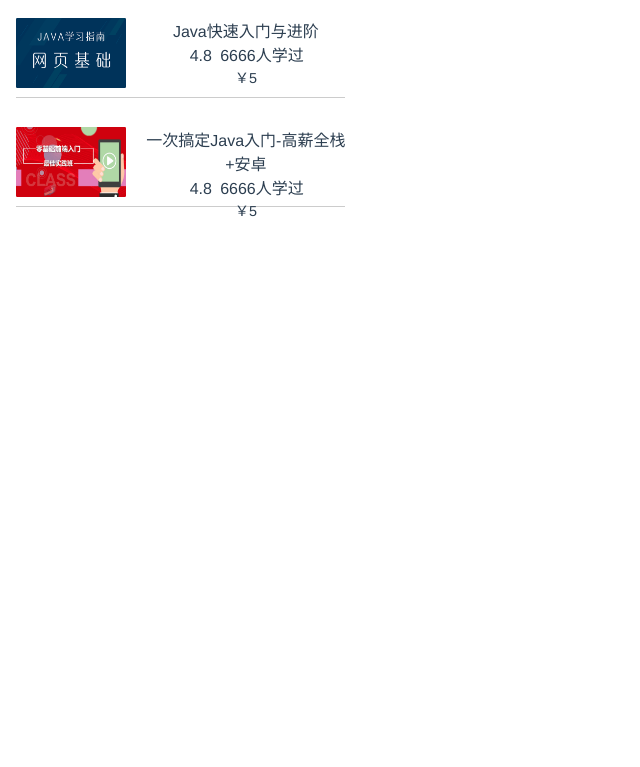
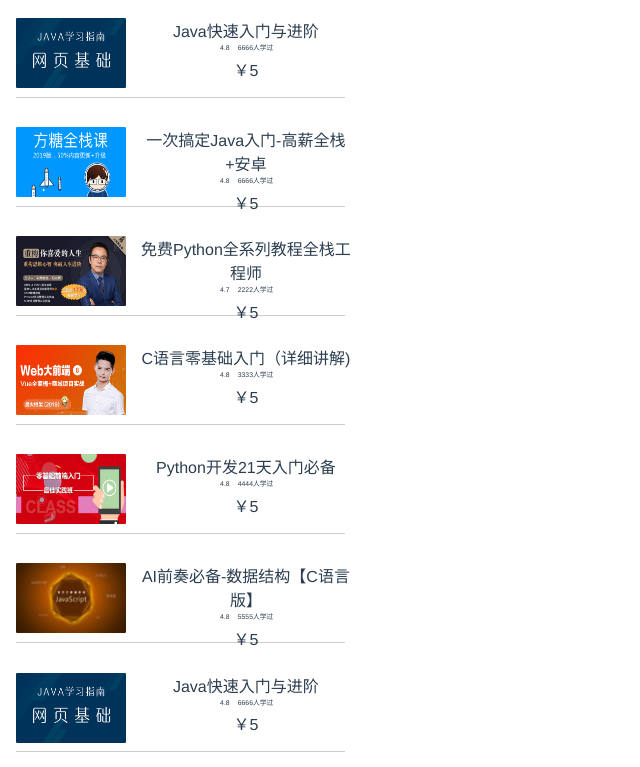
Before and after one commit to elqy/eduAppDemo, a Vue app: page / in a window 1280 px wide. Shown: the part 453-1220 px from the top of the page, without its empty margins (0-640 px from the left). Before the commit the page ends 800 px from the top, so only its background shows below. Built offline with nearby package versions, Linux system fonts and the light colour scheme.

Commit message:
更新Search.vue

```diff
--- a/src/components/Search.vue
+++ b/src/components/Search.vue
@@ -7,7 +7,7 @@
 				<span class="filter-label">筛选：</span>
 				<div class="filter-type">
 					<span class="filter-down">全部</span>
-					<i class="icon"></i>
+					<span class="fa fa-caret-down"></span>
 					<div class="dropdown-menu" style="display: none;">
 						<ul>
 							<li>全部</li>
@@ -20,7 +20,7 @@
 				<span class="pai">排序:</span>
 				<div class="filter-type">
 					<span class="filter-down">最热</span>
-					<i class="icon"></i>
+					<span class="fa fa-caret-down"></span>
 					<div class="dropdown-menu" style="display: none;">
 						<ul>
 							<li>全部</li>
@@ -33,16 +33,18 @@
 			</div>
 		</div>
 		<!--课程详情-->
-		<div id="CourseDetail">
-			<SearchItem v-for="item in items" :key="item.title" :src="item.src" >
-			<main>
-				{{item.title}}
-				<div>
-					<span slot="slotgrade"  class="course_mark-count">{{item.grade}}</span>
-					<span slot="slotnumber"  class="course_learn-count">{{item.number}}</span>
+		<div id="CourseDetail" v-infinite-scroll="loadMore" infinite-scroll-disabled="loading" infinite-scroll-distance="6">
+			<SearchItem v-for="item in items" :key="item.title" :src="item.src">
+				<main>
+					{{ item.title }}
+					<div class="course_mark">
+						<span slot="slotgrade" class="course_mark-count">{{ item.grade }}</span>
+						<span slot="slotnumber" class="course_learn-count">{{ item.number }}</span>
 					</div>
-					<p class="course_price"><span slot="slotprice" class="course_price-discount">{{item.price}}</span></p>
-			</main>
+					<p>
+						<span slot="slotprice" class="course_price-discount">{{ item.price }}</span>
+					</p>
+				</main>
 			</SearchItem>
 		</div>
 	</div>
@@ -87,13 +89,224 @@ let items = [
 		price: '￥5'
 	},
 	{
+		src: require('../assets/images/dbaeda15b0394f95a2647852adc8876e.png'),
+		title: '一次搞定Java入门-高薪全栈+安卓',
+		grade: '4.8',
+		number: '6666人学过',
+		price: '￥5'
+	},
+	{
+		src: require('../assets/images/5e3104af1e814b4ba8f380581610f771.jpg'),
+		title: '免费Python全系列教程全栈工程师',
+		grade: '4.7',
+		number: '2222人学过',
+		price: '￥5'
+	},
+	{
+		src: require('../assets/images/6cbd1cd50e224cadb476293081563bf2.jpg'),
+		title: 'C语言零基础入门（详细讲解)',
+		grade: '4.8',
+		number: '3333人学过',
+		price: '￥5'
+	},
+	{
 		src: require('../assets/images/7bd23890-2a16-439f-bb94-bde8079e3bd6.jpg'),
+		title: 'Python开发21天入门必备',
+		grade: '4.8',
+		number: '4444人学过',
+		price: '￥5'
+	},
+	{
+		src: require('../assets/images/6631742865841211713.jpg'),
+		title: 'AI前奏必备-数据结构【C语言版】',
+		grade: '4.8',
+		number: '5555人学过',
+		price: '￥5'
+	},
+	{
+		src: require('../assets/images/d3d4e073db8744578ea3ff706d8cb0a0.jpg'),
+		title: 'Java快速入门与进阶',
+		grade: '4.8',
+		number: '6666人学过',
+		price: '￥5'
+	},
+	{
+		src: require('../assets/images/dbaeda15b0394f95a2647852adc8876e.png'),
+		title: '一次搞定Java入门-高薪全栈+安卓',
+		grade: '4.8',
+		number: '6666人学过',
+		price: '￥5'
+	},
+	{
+		src: require('../assets/images/5e3104af1e814b4ba8f380581610f771.jpg'),
+		title: '免费Python全系列教程全栈工程师',
+		grade: '4.7',
+		number: '2222人学过',
+		price: '￥5'
+	},
+	{
+		src: require('../assets/images/6cbd1cd50e224cadb476293081563bf2.jpg'),
+		title: 'C语言零基础入门（详细讲解)',
+		grade: '4.8',
+		number: '3333人学过',
+		price: '￥5'
+	},
+	{
+		src: require('../assets/images/7bd23890-2a16-439f-bb94-bde8079e3bd6.jpg'),
+		title: 'Python开发21天入门必备',
+		grade: '4.8',
+		number: '4444人学过',
+		price: '￥5'
+	},
+	{
+		src: require('../assets/images/6631742865841211713.jpg'),
+		title: 'AI前奏必备-数据结构【C语言版】',
+		grade: '4.8',
+		number: '5555人学过',
+		price: '￥5'
+	},
+	{
+		src: require('../assets/images/d3d4e073db8744578ea3ff706d8cb0a0.jpg'),
+		title: 'Java快速入门与进阶',
+		grade: '4.8',
+		number: '6666人学过',
+		price: '￥5'
+	},
+	{
+		src: require('../assets/images/dbaeda15b0394f95a2647852adc8876e.png'),
+		title: '一次搞定Java入门-高薪全栈+安卓',
+		grade: '4.8',
+		number: '6666人学过',
+		price: '￥5'
+	},
+
+	{
+		src: require('../assets/images/5e3104af1e814b4ba8f380581610f771.jpg'),
+		title: '免费Python全系列教程全栈工程师',
+		grade: '4.7',
+		number: '2222人学过',
+		price: '￥5'
+	},
+	{
+		src: require('../assets/images/6cbd1cd50e224cadb476293081563bf2.jpg'),
+		title: 'C语言零基础入门（详细讲解)',
+		grade: '4.8',
+		number: '3333人学过',
+		price: '￥5'
+	},
+	{
+		src: require('../assets/images/7bd23890-2a16-439f-bb94-bde8079e3bd6.jpg'),
+		title: 'Python开发21天入门必备',
+		grade: '4.8',
+		number: '4444人学过',
+		price: '￥5'
+	},
+	{
+		src: require('../assets/images/6631742865841211713.jpg'),
+		title: 'AI前奏必备-数据结构【C语言版】',
+		grade: '4.8',
+		number: '5555人学过',
+		price: '￥5'
+	},
+	{
+		src: require('../assets/images/d3d4e073db8744578ea3ff706d8cb0a0.jpg'),
+		title: 'Java快速入门与进阶',
+		grade: '4.8',
+		number: '6666人学过',
+		price: '￥5'
+	},
+	{
+		src: require('../assets/images/dbaeda15b0394f95a2647852adc8876e.png'),
+		title: '一次搞定Java入门-高薪全栈+安卓',
+		grade: '4.8',
+		number: '6666人学过',
+		price: '￥5'
+	},
+
+	{
+		src: require('../assets/images/5e3104af1e814b4ba8f380581610f771.jpg'),
+		title: '免费Python全系列教程全栈工程师',
+		grade: '4.7',
+		number: '2222人学过',
+		price: '￥5'
+	},
+	{
+		src: require('../assets/images/6cbd1cd50e224cadb476293081563bf2.jpg'),
+		title: 'C语言零基础入门（详细讲解)',
+		grade: '4.8',
+		number: '3333人学过',
+		price: '￥5'
+	},
+	{
+		src: require('../assets/images/7bd23890-2a16-439f-bb94-bde8079e3bd6.jpg'),
+		title: 'Python开发21天入门必备',
+		grade: '4.8',
+		number: '4444人学过',
+		price: '￥5'
+	},
+	{
+		src: require('../assets/images/6631742865841211713.jpg'),
+		title: 'AI前奏必备-数据结构【C语言版】',
+		grade: '4.8',
+		number: '5555人学过',
+		price: '￥5'
+	},
+	{
+		src: require('../assets/images/d3d4e073db8744578ea3ff706d8cb0a0.jpg'),
+		title: 'Java快速入门与进阶',
+		grade: '4.8',
+		number: '6666人学过',
+		price: '￥5'
+	},
+	{
+		src: require('../assets/images/dbaeda15b0394f95a2647852adc8876e.png'),
+		title: '一次搞定Java入门-高薪全栈+安卓',
+		grade: '4.8',
+		number: '6666人学过',
+		price: '￥5'
+	},
+	{
+		src: require('../assets/images/5e3104af1e814b4ba8f380581610f771.jpg'),
+		title: '免费Python全系列教程全栈工程师',
+		grade: '4.7',
+		number: '2222人学过',
+		price: '￥5'
+	},
+	{
+		src: require('../assets/images/6cbd1cd50e224cadb476293081563bf2.jpg'),
+		title: 'C语言零基础入门（详细讲解)',
+		grade: '4.8',
+		number: '3333人学过',
+		price: '￥5'
+	},
+	{
+		src: require('../assets/images/7bd23890-2a16-439f-bb94-bde8079e3bd6.jpg'),
+		title: 'Python开发21天入门必备',
+		grade: '4.8',
+		number: '4444人学过',
+		price: '￥5'
+	},
+	{
+		src: require('../assets/images/6631742865841211713.jpg'),
+		title: 'AI前奏必备-数据结构【C语言版】',
+		grade: '4.8',
+		number: '5555人学过',
+		price: '￥5'
+	},
+	{
+		src: require('../assets/images/d3d4e073db8744578ea3ff706d8cb0a0.jpg'),
+		title: 'Java快速入门与进阶',
+		grade: '4.8',
+		number: '6666人学过',
+		price: '￥5'
+	},
+	{
+		src: require('../assets/images/dbaeda15b0394f95a2647852adc8876e.png'),
 		title: '一次搞定Java入门-高薪全栈+安卓',
 		grade: '4.8',
 		number: '6666人学过',
 		price: '￥5'
 	}
-
 ]
 export default {
 	name: 'Search',
@@ -104,6 +317,18 @@ export default {
 	},
 	components: {
 		SearchItem
+	},
+	methods: {
+	loadMore () {
+	  this.loading = true
+	  setTimeout(() => {
+	    let last = this.items[this.items.length - 1]
+	    for (let i = 1; i <= 6; i++) {
+				  this.items.push(last + i)
+	    }
+		this.loading = false
+	  }, 2500)
+	}
 	}
 }
 </script>
@@ -131,22 +356,23 @@ export default {
 				display: inline-block;
 				.filter-down {
 					color: #36b378;
-					border-right: 1px solid #c8c8cd;
 					padding: 0.2rem;
 				}
 			}
 		}
 	}
 	#CourseDetail {
+		.course_mark{
+			padding-top: 0.3rem;
+		}
+		.course_price-discount{
+			position: relative;
+			bottom: 1rem;
+		}
 		.course_mark {
 			font-size: 0.42667rem;
 			position: relative;
 			bottom: 0.3rem;
-			.course_price-discount {
-				color: #333;
-				font-size: 0.4rem;
-				padding: 2rem 0;
-			}
 		}
 		.course {
 			margin: -0.6rem 1rem;
@@ -187,11 +413,11 @@ export default {
 				padding-left: 0.42667rem;
 				top: 1rem;
 				.course_price {
-					.course_price-discount {
-						font-size: 0.9rem;
-						position: relative;
-						bottom: 1rem;
-					}
+					// .course_price-discount {
+					// 	font-size: 0.9rem;
+					// 	position: relative;
+					// 	bottom: 3rem;
+					// }
 				}
 				.course_learn-count {
 					padding-left: 0.3rem;
```
